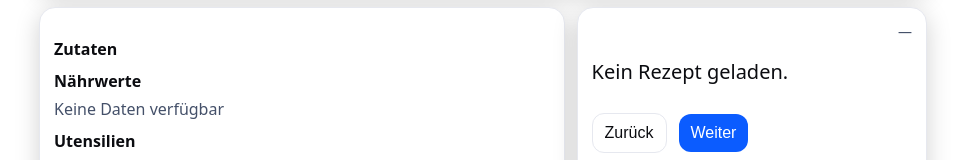
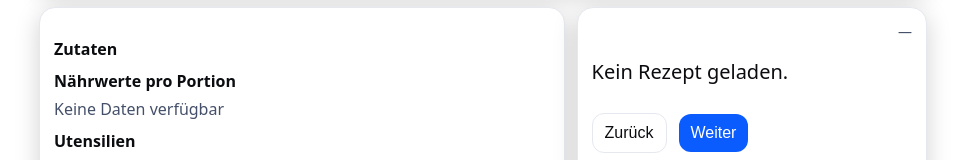
Before and after one commit to earhiughaer/rezept, a plain HTML site: page index.html in a window 1280 px wide. Shown: the part 145-305 px from the top of the page, without its empty margins (157-1122 px from the left). Drawn offline with Linux system fonts and the light colour scheme.

Commit message:
Change heading to 'Nährwerte pro Portion'

```diff
--- a/index.html
+++ b/index.html
@@ -81,7 +81,7 @@
           <ul id="ingredients"></ul>
         </div>
         <div class="section">
-          <h3>Nährwerte</h3>
+          <h3>Nährwerte pro Portion</h3>
           <div id="nutrition" class="muted">Keine Daten verfügbar</div>
         </div>
         <div class="section">
```
